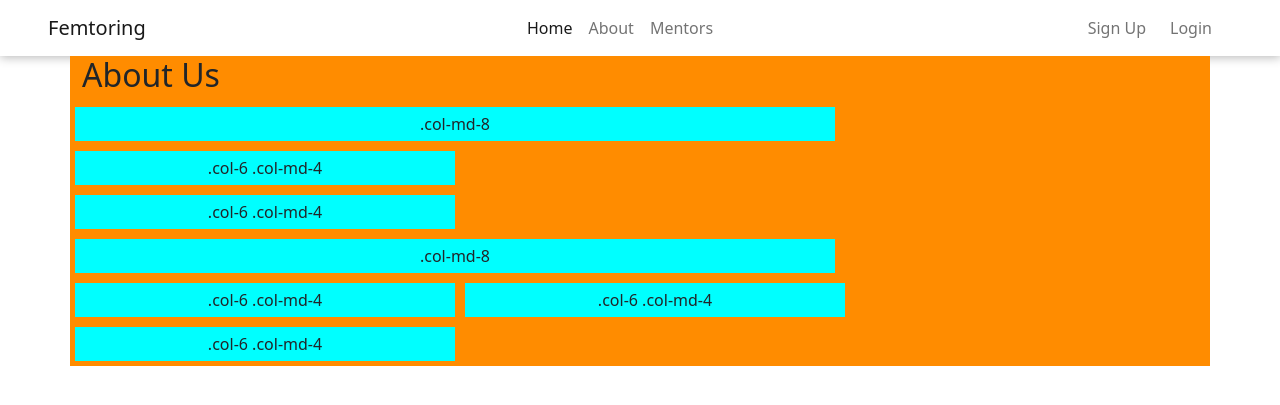
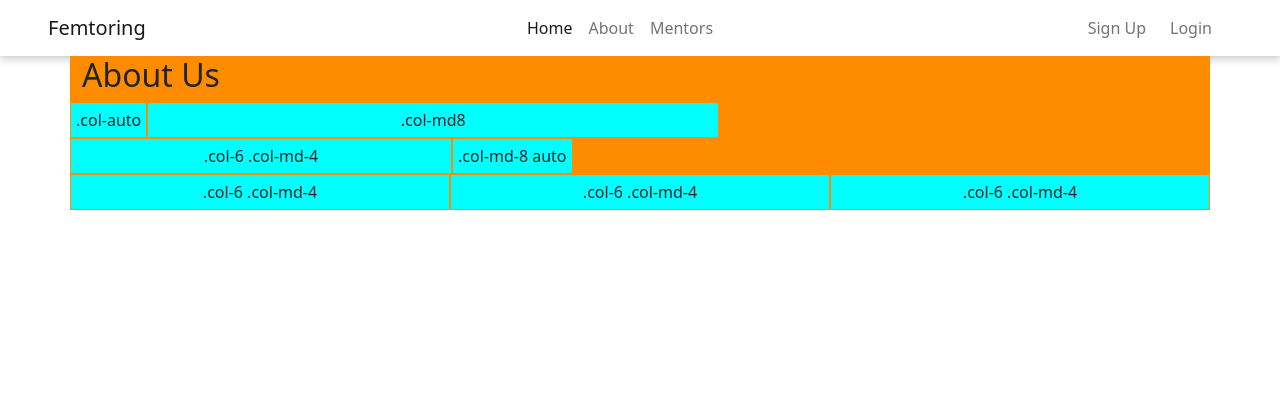
Before and after one commit to folarin-ogungbemi/Femtoring, a Django app: page /about/ in a window 1280 px wide. Shown: the top 405 px of the page. Run offline with Django 4.2, Linux system fonts and the light colour scheme.

Commit message:
Fix. column width. not propper yet.

```diff
--- a/static/css/base.css
+++ b/static/css/base.css
@@ -42,10 +42,12 @@ MEDIA-QUERIES
 ABOUT US
 *************** */
 
-.col-6, .col-md-8 {
+.col-col {
     background-color: aqua;
     padding: 5px;
-    margin: 5px;
+    border: 4px;
+    border-color: black;
+    margin: 1px;
 }
 
 .element {
--- a/templates/about.html
+++ b/templates/about.html
@@ -15,21 +15,22 @@
     <div class="container text-center">
         <!-- Stack the columns on mobile by making one full-width and the other half-width -->
         <div class="row">
-            <div class="col-md-8">.col-md-8</div>
-            <div class="col-6 col-md-4">.col-6 .col-md-4</div>
+            <div class="col-col col-auto">.col-auto</div>
+            <div class="col-col col col-6">.col-md8</div>
         </div>
 
         <!-- Columns start at 50% wide on mobile and bump up to 33.3% wide on desktop -->
         <div class="row">
-            <div class="col-6 col-md-4">.col-6 .col-md-4</div>
-            <div class="col-md-8">.col-md-8</div>
+            <div class="col-col col-6 col-md-4">.col-6 .col-md-4</div>
+            <div class="col-col col-auto">.col-md-8 auto</div>
         </div>
 
         <!-- Columns are always 50% wide, on mobile and desktop -->
         <div class="row">
-            <div class="col-6 col-md-4 col-lg-4">.col-6 .col-md-4</div>
-            <div class="col-6 col-md-4 col-lg-4">.col-6 .col-md-4</div>
-            <div class="col-6 col-md-4 col-lg-4">.col-6 .col-md-4</div>
+            <div class="col-col col">.col-6 .col-md-4</div>
+            <div class="col-col col">.col-6 .col-md-4</div>
+            <div class="col-col col">.col-6 .col-md-4</div>
+            <!-- <div class="col-6 col-md-4 col-lg-4">.col-6 .col-md-4</div>-->
         </div>
       </div>
 </article>
```
